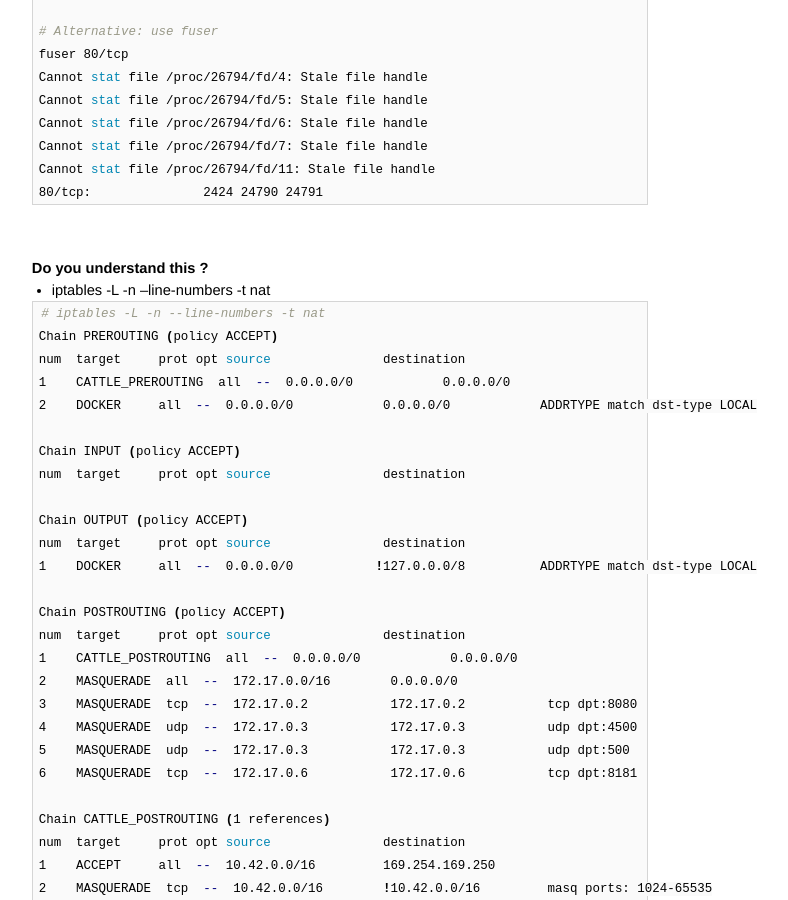
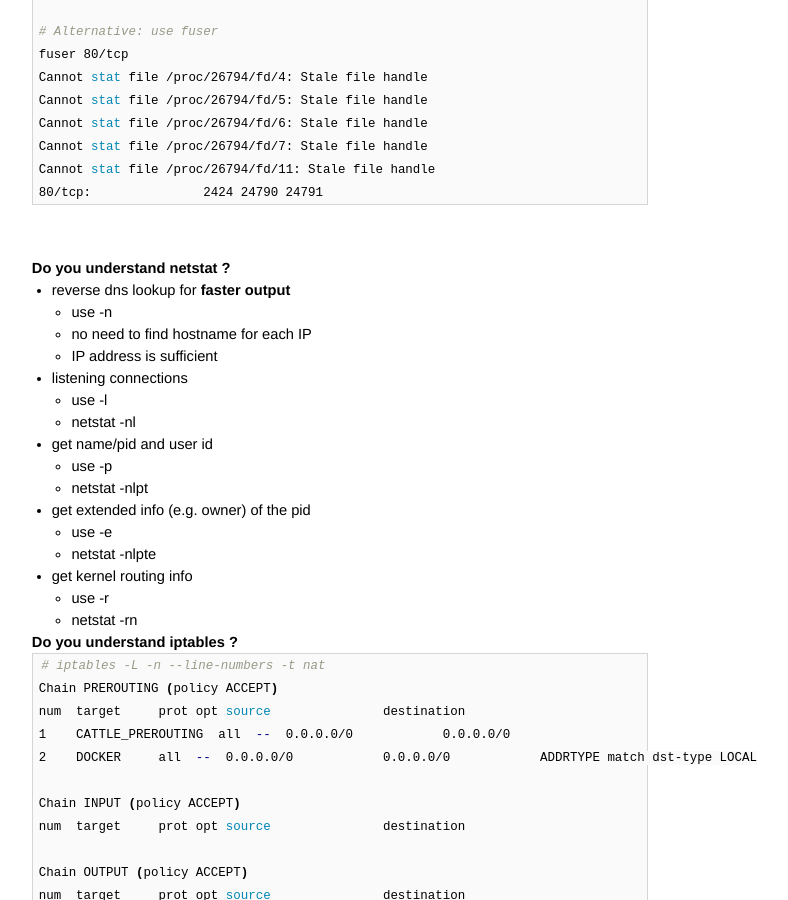
Before and after one commit to AmitKumarDas/amitkumardas.github.io, a Jekyll site: the page built from _posts/2016-09-21-my-troubleshooting-stories.md, in a window 1280 px wide and 900 px high, scrolled down 634 px. Shown: the whole window, without its empty margins (300-1088 px from the left). Built offline with Jekyll 4.4.1, drawn with Linux system fonts in a browser that asks for light colours.

Commit message:
Update 2016-09-21-my-troubleshooting-stories.md

````diff
--- a/_posts/2016-09-21-my-troubleshooting-stories.md
+++ b/_posts/2016-09-21-my-troubleshooting-stories.md
@@ -45,9 +45,26 @@ Cannot stat file /proc/26794/fd/11: Stale file handle
 
 <br />
 
-### Do you understand this ?
+### Do you understand netstat ?
 
-- iptables -L -n --line-numbers -t nat
+- reverse dns lookup for **faster output**
+  - use -n
+  - no need to find hostname for each IP
+  - IP address is sufficient
+- listening connections
+  - use -l
+  - netstat -nl
+- get name/pid and user id
+  - use -p
+  - netstat -nlpt
+- get extended info (e.g. owner) of the pid
+  - use -e
+  - netstat -nlpte
+- get kernel routing info
+  - use -r
+  - netstat -rn
+
+### Do you understand iptables ?
 
 ```bash
 # iptables -L -n --line-numbers -t nat
````
